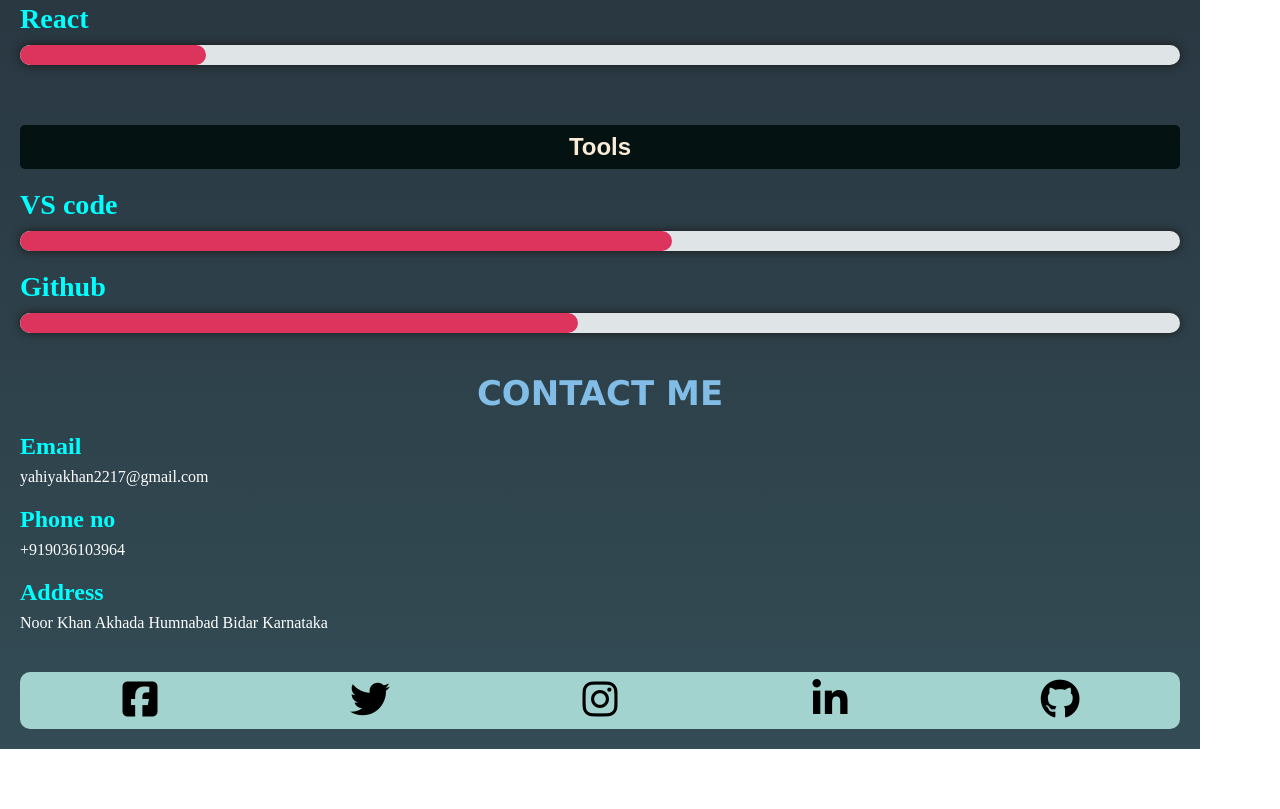
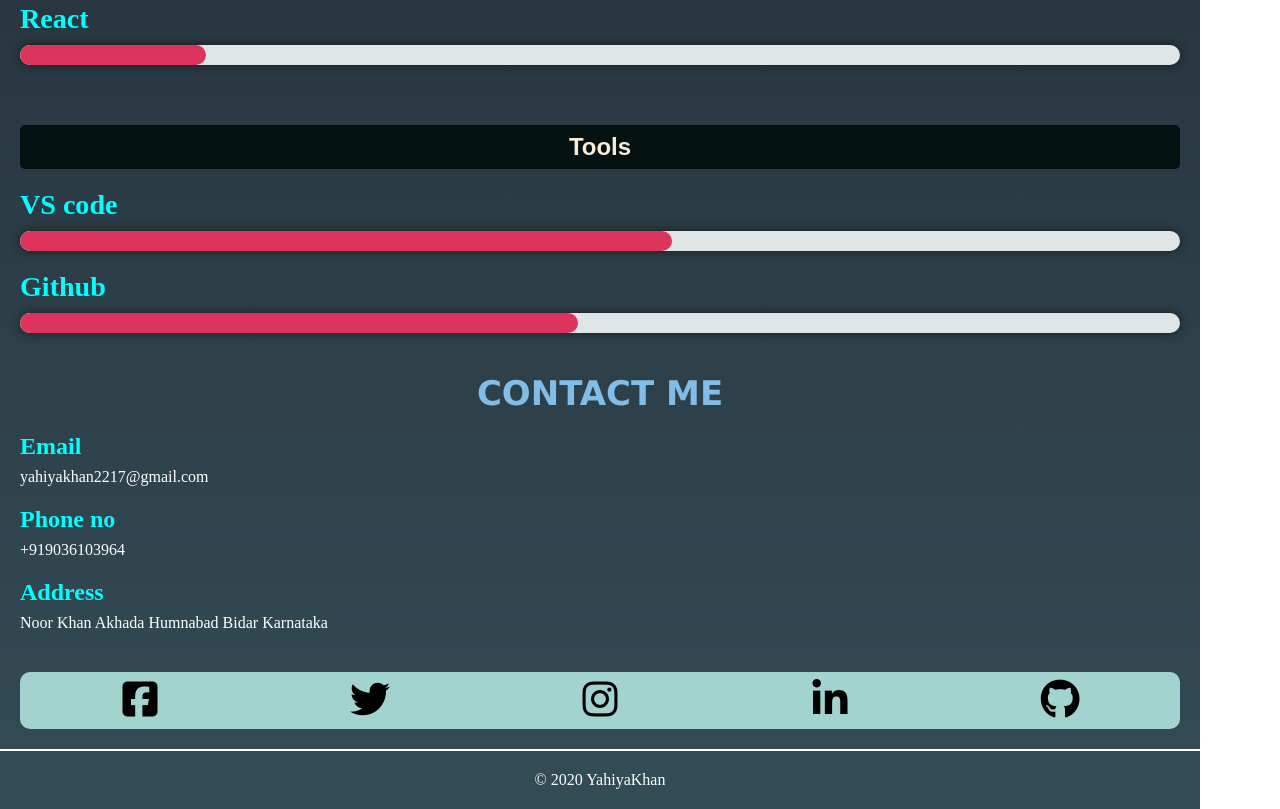
Before and after one commit to yhya38/yk-portfolio, a plain HTML site: page index.html in a window 1280 px wide. Shown: the part 1420-2229 px from the top of the page. Before the commit the page ends 2169 px from the top, so only its background shows below. Drawn offline with Linux system fonts and the light colour scheme.

Commit message:
modified css

```diff
--- a/index.html
+++ b/index.html
@@ -142,6 +142,10 @@
           ></a>
         </div>
       </div>
+      <div class="copyright">
+    <p class="copyright">&copy; 2020 YahiyaKhan</p>
+
+      </div>
     </section>
   </body>
 </html>
--- a/main.css
+++ b/main.css
@@ -9,7 +9,7 @@ a {
 }
 nav {
   height: 80px;
-  background-color: #0c1924;
+  background-color: rgb(5, 8, 15);
 }
 nav img {
   width: 140px;
@@ -88,7 +88,7 @@ label #cancel {
     position: fixed;
     width: 100%;
     height: 100vh;
-    background: #0c1924;
+    background-color: rgb(5, 8, 15);
     top: 80px;
     left: -100%;
     text-align: center;
@@ -300,6 +300,7 @@ label #cancel {
   text-align: center;
   padding: 20px;
   margin-top: -20px;
+  border-bottom: 2px solid white;
 }
 .icons div {
   background-color: rgb(162, 211, 206);
@@ -313,3 +314,9 @@ label #cancel {
   font-size: 40px;
   color: black;
 }
+
+.copyright {
+  padding: 10px;
+  text-align: center;
+  color: white;
+}
```
